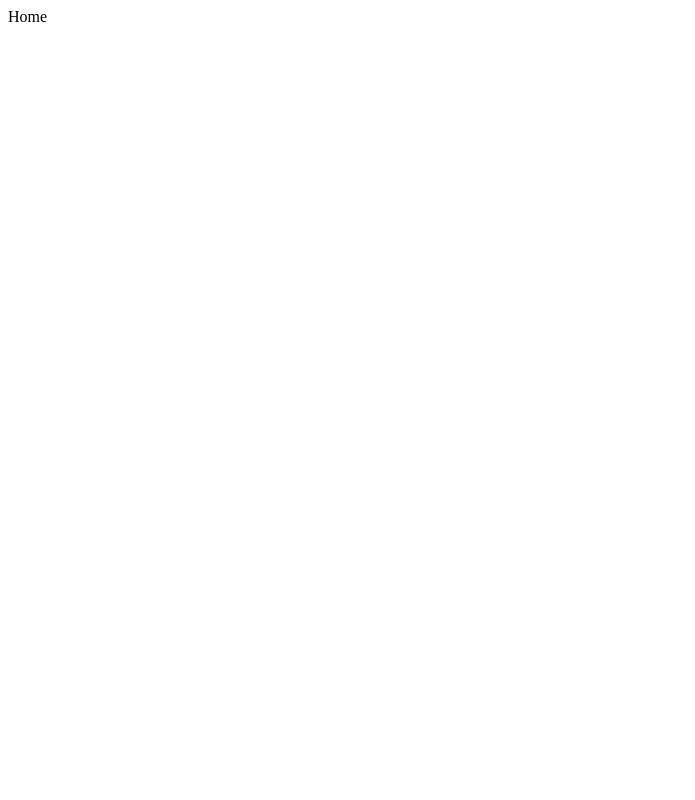
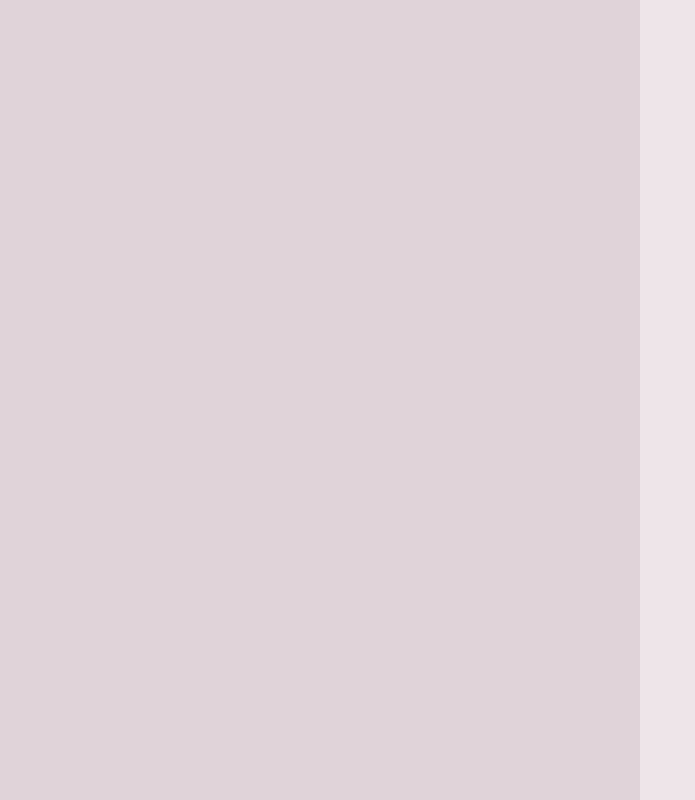
Before and after one commit to quentinguidee/water, a React (Create React App) app in the folder frontend/: page / in a window 1280 px wide. Shown: the whole page, without its empty margins (0-695 px from the left). Built offline with nearby package versions, Linux system fonts and the light colour scheme.

Commit message:
[frontend] Initialize design

```diff
--- a/frontend/package.json
+++ b/frontend/package.json
@@ -6,6 +6,7 @@
     "@testing-library/jest-dom": "^5.16.5",
     "@testing-library/react": "^13.4.0",
     "@testing-library/user-event": "^13.5.0",
+    "node-sass": "^8.0.0",
     "react": "^18.2.0",
     "react-dom": "^18.2.0",
     "react-router-dom": "^6.8.0",
--- a/frontend/src/App.jsx
+++ b/frontend/src/App.jsx
@@ -1,5 +1,8 @@
 import {BrowserRouter, Route, Routes} from "react-router-dom";
-import Home from "./pages/Home";
+
+import "./Reset.css";
+import "./App.sass";
+import Home from "./pages/Home/Home";
 
 function App() {
     return (
--- /dev/null
+++ b/frontend/src/App.sass
@@ -0,0 +1,12 @@
+@import "styles/colors.sass"
+
+@import url('https://fonts.googleapis.com/css2?family=Rubik:wght@400;500&display=swap')
+
+html, .root
+    height: 100%
+
+body
+    width: 100%
+    height: 100%
+    font-family: 'Rubik', sans-serif
+    background-color: $primary-background
--- /dev/null
+++ b/frontend/src/Reset.css
@@ -0,0 +1,54 @@
+/* http://meyerweb.com/eric/tools/css/reset/
+   v2.0 | 20110126
+   License: none (public domain)
+*/
+
+html, body, div, span, applet, object, iframe,
+h1, h2, h3, h4, h5, h6, p, blockquote, pre,
+a, abbr, acronym, address, big, cite, code,
+del, dfn, em, img, ins, kbd, q, s, samp,
+small, strike, strong, sub, sup, tt, var,
+b, u, i, center,
+dl, dt, dd, ol, ul, li,
+fieldset, form, label, legend,
+table, caption, tbody, tfoot, thead, tr, th, td,
+article, aside, canvas, details, embed,
+figure, figcaption, footer, header, hgroup,
+menu, nav, output, ruby, section, summary,
+time, mark, audio, video {
+    margin: 0;
+    padding: 0;
+    border: 0;
+    font-size: 100%;
+    font: inherit;
+    vertical-align: baseline;
+}
+
+/* HTML5 display-role reset for older browsers */
+article, aside, details, figcaption, figure,
+footer, header, hgroup, menu, nav, section {
+    display: block;
+}
+
+body {
+    line-height: 1;
+}
+
+ol, ul {
+    list-style: none;
+}
+
+blockquote, q {
+    quotes: none;
+}
+
+blockquote:before, blockquote:after,
+q:before, q:after {
+    content: '';
+    content: none;
+}
+
+table {
+    border-collapse: collapse;
+    border-spacing: 0;
+}
--- a/frontend/src/pages/Home.jsx
+++ /dev/null
@@ -1,11 +0,0 @@
-import * as React from 'react';
-
-function Home() {
-    return (
-        <div>
-            Home
-        </div>
-    );
-}
-
-export default Home;
--- /dev/null
+++ b/frontend/src/pages/Home/Home.jsx
@@ -0,0 +1,14 @@
+import * as React from 'react';
+
+import styles from './Home.module.sass';
+
+function Home() {
+    return (
+        <div className={styles.home}>
+            <div className={styles.left}></div>
+            <div className={styles.right}></div>
+        </div>
+    );
+}
+
+export default Home;
--- /dev/null
+++ b/frontend/src/pages/Home/Home.module.sass
@@ -0,0 +1,14 @@
+@import "../../styles/colors.sass"
+
+.home
+    display: flex
+    flex-direction: row
+    align-items: stretch
+    width: 100%
+    height: 100vh
+
+    & > *
+        flex-grow: 1
+
+.left
+    background-color: $secondary-background
--- /dev/null
+++ b/frontend/src/styles/colors.sass
@@ -0,0 +1,8 @@
+$primary-background: #EEE5E9
+$secondary-background: #e0d3d9
+$primary-text: #1C1D21
+
+$water: #3AAFF8
+
+$red: #C44536
+$green: #519872
```
